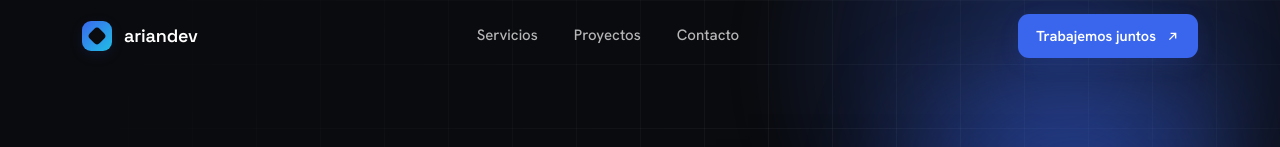
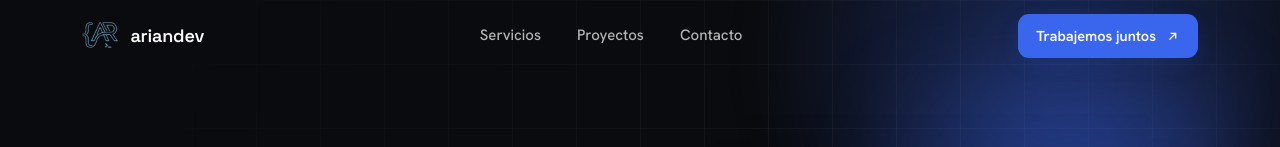
Before and after one commit to arianrodriguez/portfolio-v2, a React (Vite) app: page / in a window 1280 px wide. Shown: the top 147 px of the page. Built offline with nearby package versions, Linux system fonts and the light colour scheme.

Commit message:
update: minor changes

```diff
--- a/index.html
+++ b/index.html
@@ -3,6 +3,7 @@
 <head>
   <meta charset="UTF-8" />
   <meta name="viewport" content="width=device-width, initial-scale=1.0" />
+  <link rel="icon" type="image/png" href="./src/assets/logo.png" />
   <title>Arian Rodriguez — Ingeniero de Software & IA</title>
   <meta
     name="description"
--- a/src/components/layout/Footer.tsx
+++ b/src/components/layout/Footer.tsx
@@ -13,7 +13,7 @@ function SocialLink({ href, label, children }: { href: string; label: string; ch
 
 export function Footer() {
   return (
-    <footer className="pt-[46px] pb-[60px]">
+    <footer className="pt-[20px] pb-[20px]">
       <Container className="flex flex-wrap items-center justify-between gap-5 text-[14px] text-ink-3">
         <div>© 2026 {site.name} · Ingeniería de software con IA</div>
         <div className="flex gap-2.5">
--- a/src/components/layout/Navbar.tsx
+++ b/src/components/layout/Navbar.tsx
@@ -5,6 +5,7 @@ import { useScrolled } from '@/hooks/useScrolled';
 import { navLinks } from '@/data/navigation';
 import { site } from '@/data/site';
 import { cn } from '@/lib/cn';
+import logo from '@/assets/logo.png';
 
 /** Fixed top nav: transparent over the dark hero, frosted-light once scrolled. */
 export function Navbar() {
@@ -29,7 +30,7 @@ export function Navbar() {
             scrolled ? 'text-ink' : 'text-white',
           )}
         >
-          <span className="brand-mark" data-scrolled={scrolled} />
+          <img src={logo} alt={`${site.brand} logo`} className="h-[30px] w-auto object-contain" />
           {site.brand}
         </a>
 
--- a/src/sections/Hero.tsx
+++ b/src/sections/Hero.tsx
@@ -53,7 +53,7 @@ export function Hero() {
               tone="dark"
               aspect="4 / 5"
               radius={22}
-              placeholder="Tu foto profesional"
+              placeholder="Foto de perfil"
               src={site.heroPhoto}
               alt={site.name}
             />
```
